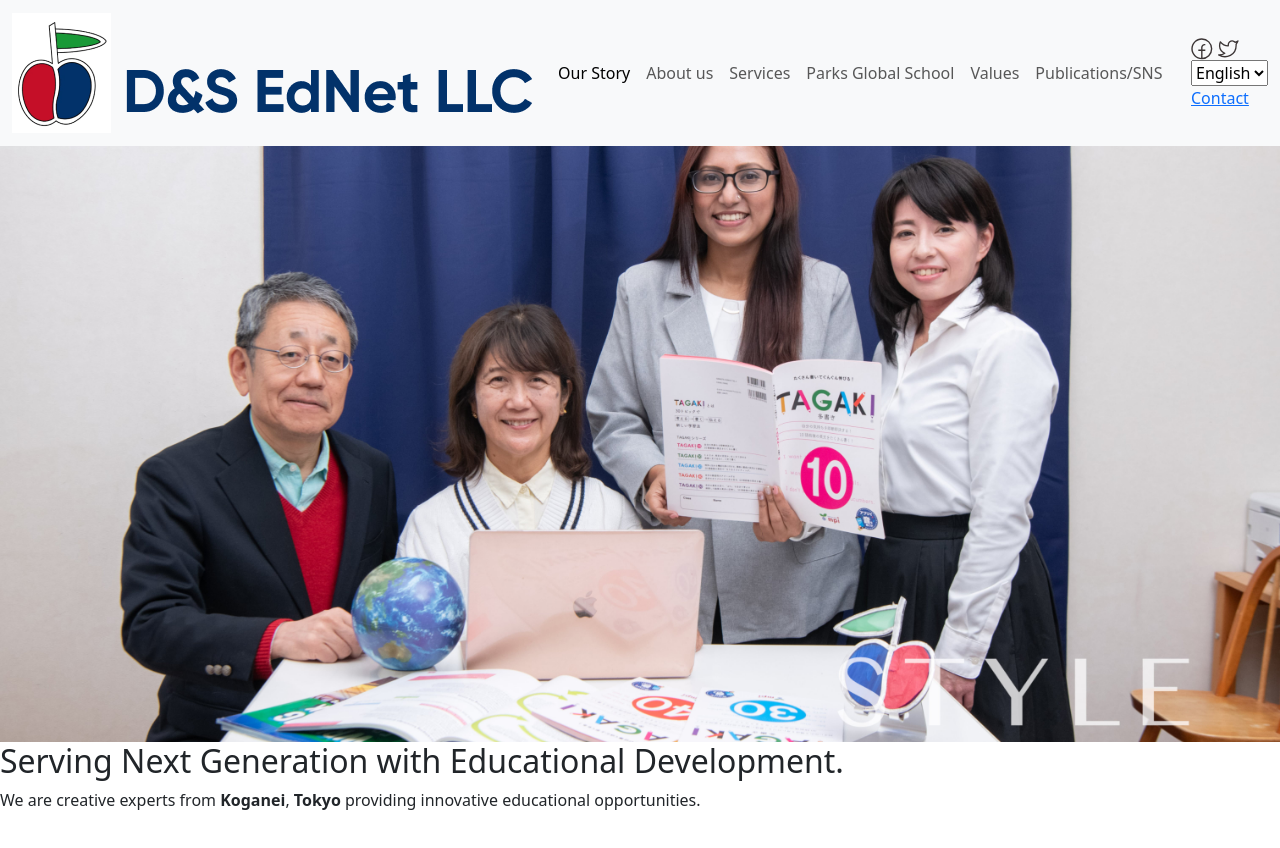
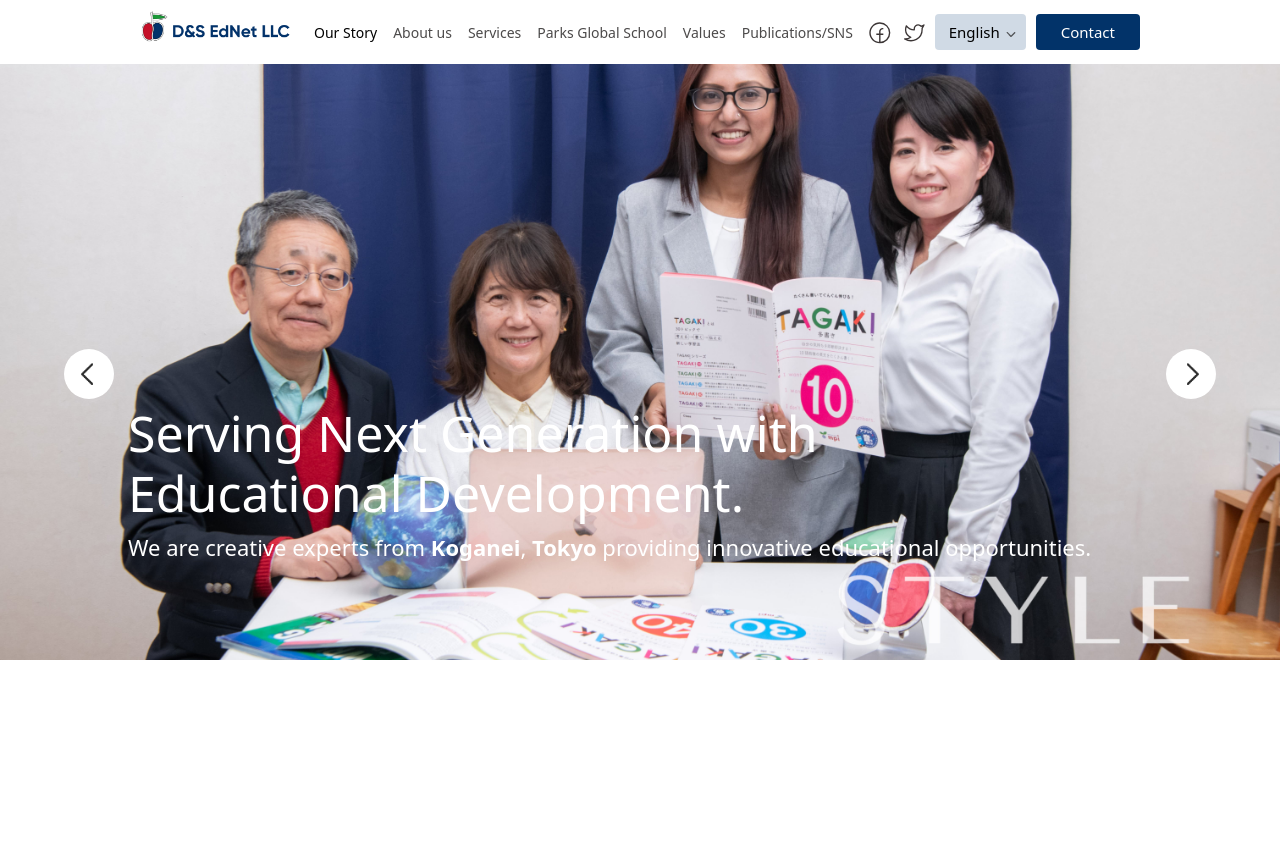
Before and after one commit to grgshankar/D_N_S, a plain HTML site: page index.html in a window 1280 px wide. After the commit the page ends 800 px from the top, so only its background shows below. Drawn offline with Linux system fonts and the light colour scheme.

Commit message:
finishing the banner section

```diff
--- a/css/style.css
+++ b/css/style.css
@@ -5,7 +5,168 @@
     --main_color: #023369;
     --section_title: #DBE5EF;
     --orange: #EC8E1F;
+    --light_blue: #123F73;
+    --text_color: #4C4A4A;
+    --grey_bg: #D0DAE5;
+    --white_bg: #fff;
 }
-body{
-/*    background: var(--main_color);*/
+.container{
+    max-width: 1440px;
+    width: 80%;
 }
+header{
+    padding: 4px 0px;
+}
+header .navbar{
+    background-color: var(--white_bg) !important;
+}
+.navbar a.navbar-brand {
+    display: inline-block;
+    max-width: 150px;
+    width: 50%;
+}
+
+.navbar a.navbar-brand img {
+    max-width: 100%;
+    width: 100%;
+    margin-top: -15px;
+}
+
+ul.navbar-nav li a {
+    display: inline-block;
+    font-size: 14px;
+    font-weight: 500;
+    color: var(--text_color);
+}
+
+#navbarSupportedContent .right_head_content {
+    display: flex;
+    flex-flow: row wrap;
+    align-items: center;
+}
+
+#navbarSupportedContent .right_head_content>div {
+    margin-right: 10px;
+}
+
+#navbarSupportedContent .right_head_content>div:last-child {
+    margin-right: 0px;
+}
+#navbarSupportedContent .lang_code form {
+    position: relative;
+}
+
+#navbarSupportedContent .lang_code form span.down_arrow {
+    position: absolute;
+    right: 10px;
+    top: 50%;
+    transform: translate(0, -50%);
+}
+
+#navbarSupportedContent .lang_code form {
+    background: var(--grey_bg);
+    border-radius: 4px;
+}
+#navbarSupportedContent .lang_code form select {
+    background-color: transparent;
+    padding: 7px 14px;
+    font-size: 15px;
+    display: inline-block;
+    border-radius: 4px;
+    font-weight: 500;
+    border: none;
+    font-weight: 300;
+    appearance: none;
+    position: relative;
+    z-index: 1;
+    padding-right: 25px;
+}
+
+#navbarSupportedContent .lang_code form select:focus {
+    outline: none;
+}
+
+.btn_.btn_wrap a {
+    text-decoration: none;
+    border: none;
+    background: #ccc;
+    padding: 7px 25px;
+    font-size: 15px;
+    display: inline-block;
+    border-radius: 4px;
+    font-weight: 500;
+    color: #fff;
+    background: var(--main_color);
+}
+#navbarSupportedContent .head_social_wrapper span {
+    display: inline-block;
+    margin-right: 8px;
+}
+
+#navbarSupportedContent .head_social_wrapper span:last-child {
+    margin-right: 0px;
+}
+.main_banner .owl-nav{
+    width: 100%;
+    position: absolute;
+    top: 50%;
+    left: 0;
+    transform: translate(0, -50%);
+}
+.main_banner .owl-nav button {
+    display: inline-block;
+    width: 50px;
+    height: 50px;
+    background: var(--white_bg) !important;
+    border-radius: 100%;
+    position: relative;
+}
+
+.main_banner .owl-nav button::after{
+    content: '';
+    position: absolute;
+    left: 45%;
+    top: 50%;
+    transform: translate(-50%, -50%);
+    width: 12px;
+    height: 22px;
+    background-image: url(
+    ../images/arrow.png);
+    background-repeat: no-repeat;
+    background-size: cover;
+}
+.main_banner .owl-nav button.owl-prev {
+    float: left;
+    margin-left: 4rem;
+}
+
+.main_banner .owl-nav button.owl-next {
+    float: right;
+    margin-right: 4rem;;
+}
+.main_banner .owl-nav button.owl-next::after {
+    transform: translate(-50%, -50%) scaleX(-1);
+    left: 53%;
+}
+
+.main_banner .main_content_wrap {
+    position: relative;
+}
+
+.main_banner .main_content_wrap .content_wrap {
+    position: absolute;
+    bottom: 80px;
+}
+
+.main_banner .main_content_wrap .content_wrap h2 {
+    color: var(--white_bg);
+    font-size: 50px;
+    display: block;
+    max-width: 800px;
+    width: 80%;
+}
+
+.main_banner .main_content_wrap .content_wrap p {
+    color: var(--white_bg);
+    font-size: 22px;
+}
--- a/index.html
+++ b/index.html
@@ -13,7 +13,7 @@
 <body>
     <header>
         <nav class="navbar navbar-expand-lg navbar-light bg-light">
-            <div class="container-fluid">
+            <div class="container">
                 <a class="navbar-brand" href="#"><img src="images/main_logo.png" alt="logo" /></a>
                 <button class="navbar-toggler" type="button" data-bs-toggle="collapse"
                     data-bs-target="#navbarSupportedContent" aria-controls="navbarSupportedContent"
@@ -48,6 +48,7 @@
                         </div>
                         <div class="lang_code">
                             <form>
+                                <span class="down_arrow"><img src="images/down_arrow.png" alt="down_arrow"></span>
                                 <select>
                                     <option value="en">English</option>
                                     <option value="np">Nepali</option>
--- a/js/custom.js
+++ b/js/custom.js
@@ -7,7 +7,7 @@ function initJs($) {
 		// Testimonial
 		$('.main_banner').owlCarousel({
 			loop:true,
-			margin:40,
+			margin:0,
 			nav:true,
 			navText:["<i class='fa fa-angle-left'></i>","<i class='fa fa-angle-right'></i>"],
 			autoplay: false	,
@@ -20,6 +20,16 @@ function initJs($) {
 			}
 		});
 	}),
+
+	(this.customContainerFinder = function(){
+		$(window).on('load resize scroll', function(){
+			var winWidth = $(window).innerWidth();
+			var containerWidth = $('.container').innerWidth();
+			var totalSubtractedWidth = winWidth-containerWidth;
+			var totalDividedWidth = totalSubtractedWidth/2;
+			$('.main_banner .main_content_wrap .content_wrap').css('left', totalDividedWidth+"px");
+		})
+	})
 
 (this.tabJs = function(){
 	$('ul.tabs li').click(function(){
@@ -43,6 +53,7 @@ function initJs($) {
 (this.initMain = function() {
 	let _this = this;
 	_this.owlCarouselJs();
+	_this.customContainerFinder();
 
 
 });
```
Also changed, not shown: images/down_arrow.png (added).
